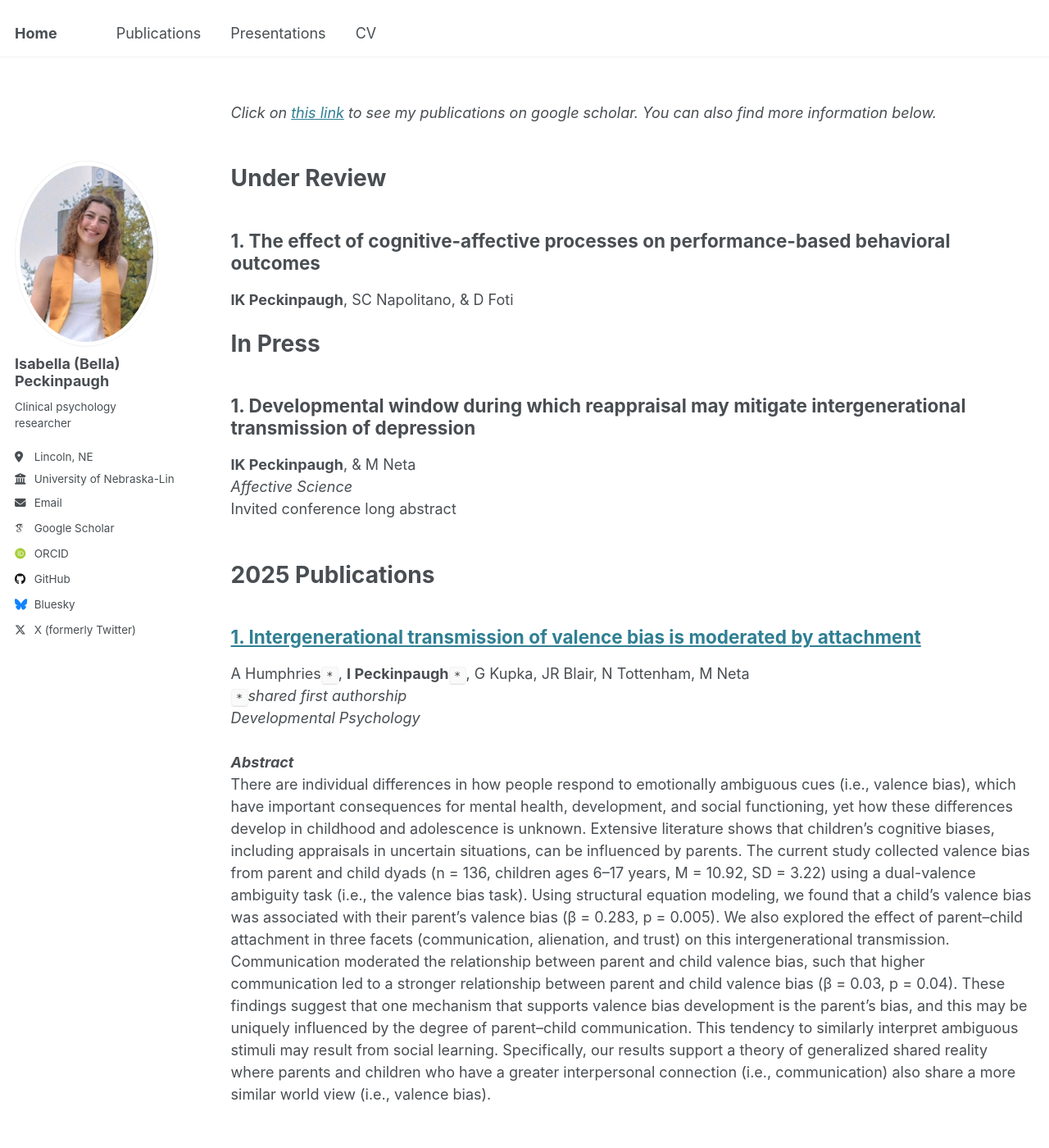
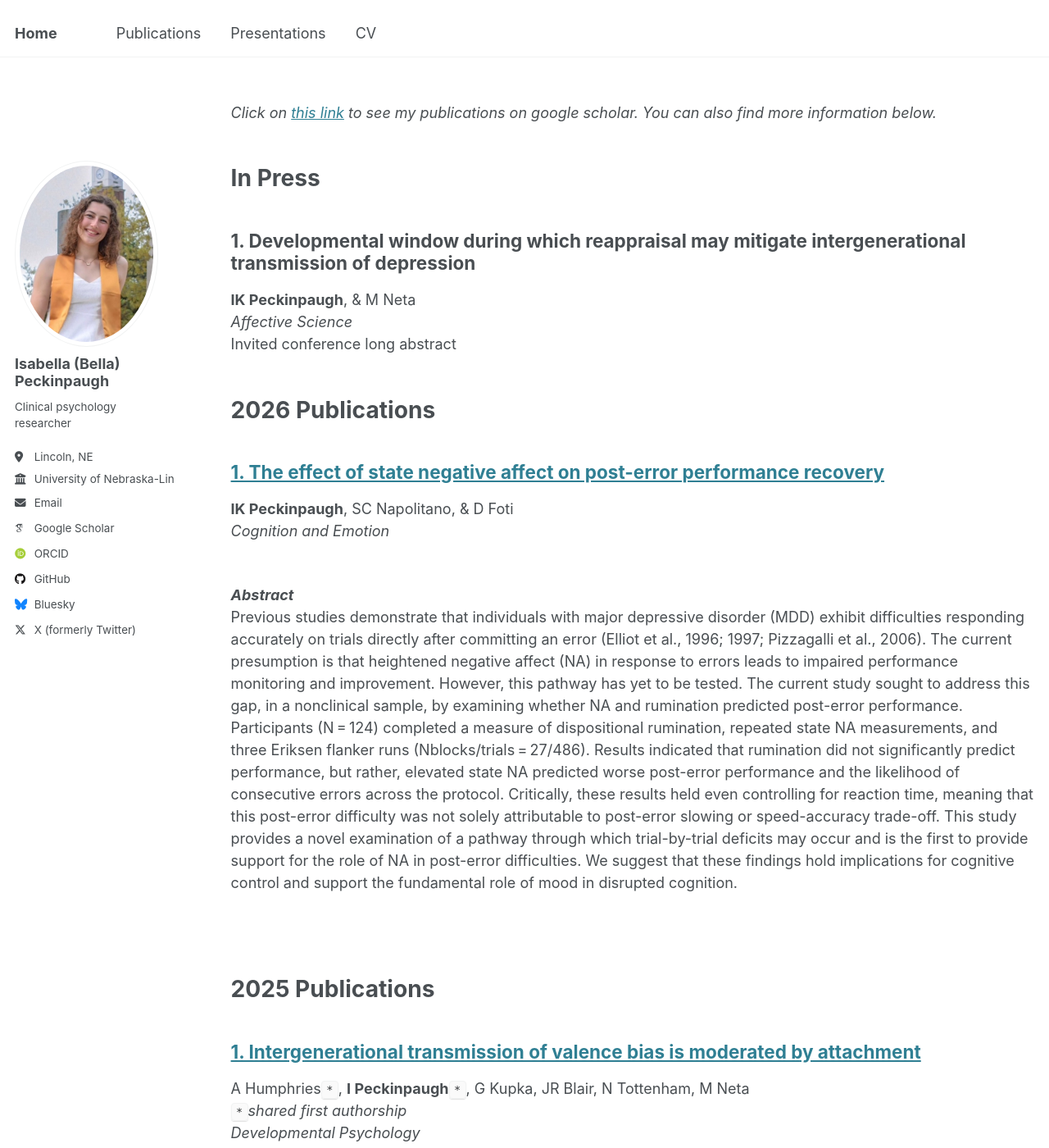
Before and after one commit to bellapeckinpaugh/bellapeckinpaugh.github.io, a Jekyll site: the page built from _pages/publications.md, in a window 1280 px wide and 1400 px high. Shown: the whole window at 82% size. Built offline with Jekyll 4.4.1, drawn with Linux system fonts in a browser that asks for light colours; some web fonts are replaced.

Commit message:
Update publications.md
updated C&E publication to reflect published 2026

```diff
--- a/_pages/publications.md
+++ b/_pages/publications.md
@@ -10,15 +10,24 @@ _Click on [this link](https://scholar.google.com/citations?user=p6of5nwAAAAJ&hl=
 <br>
 <br>
 
-# Under Review
-## 1. The effect of cognitive-affective processes on performance-based behavioral outcomes <br>
-**IK Peckinpaugh**, SC Napolitano, & D Foti
-
 # In Press
 ## 1. Developmental window during which reappraisal may mitigate intergenerational transmission of depression <br>
 **IK Peckinpaugh**, & M Neta <br>
 _Affective Science_ <br>
 Invited conference long abstract <br>
+<br>
+
+# 2026 Publications
+
+## [1. The effect of state negative affect on post-error performance recovery](https://doi.org/10.1080/02699931.2025.2612077)
+**IK Peckinpaugh**, SC Napolitano, & D Foti <br>
+_Cognition and Emotion_ <br>
+<br>
+
+**_Abstract_** <br>
+Previous studies demonstrate that individuals with major depressive disorder (MDD) exhibit difficulties responding accurately on trials directly after committing an error (Elliot et al., 1996; 1997; Pizzagalli et al., 2006). The current presumption is that heightened negative affect (NA) in response to errors leads to impaired performance monitoring and improvement. However, this pathway has yet to be tested. The current study sought to address this gap, in a nonclinical sample, by examining whether NA and rumination predicted post-error performance. Participants (N = 124) completed a measure of dispositional rumination, repeated state NA measurements, and three Eriksen flanker runs (Nblocks/trials = 27/486). Results indicated that rumination did not significantly predict performance, but rather, elevated state NA predicted worse post-error performance and the likelihood of consecutive errors across the protocol. Critically, these results held even controlling for reaction time, meaning that this post-error difficulty was not solely attributable to post-error slowing or speed-accuracy trade-off. This study provides a novel examination of a pathway through which trial-by-trial deficits may occur and is the first to provide support for the role of NA in post-error difficulties. We suggest that these findings hold implications for cognitive control and support the fundamental role of mood in disrupted cognition.
+
+<br>
 <br>
 
 # 2025 Publications
```
